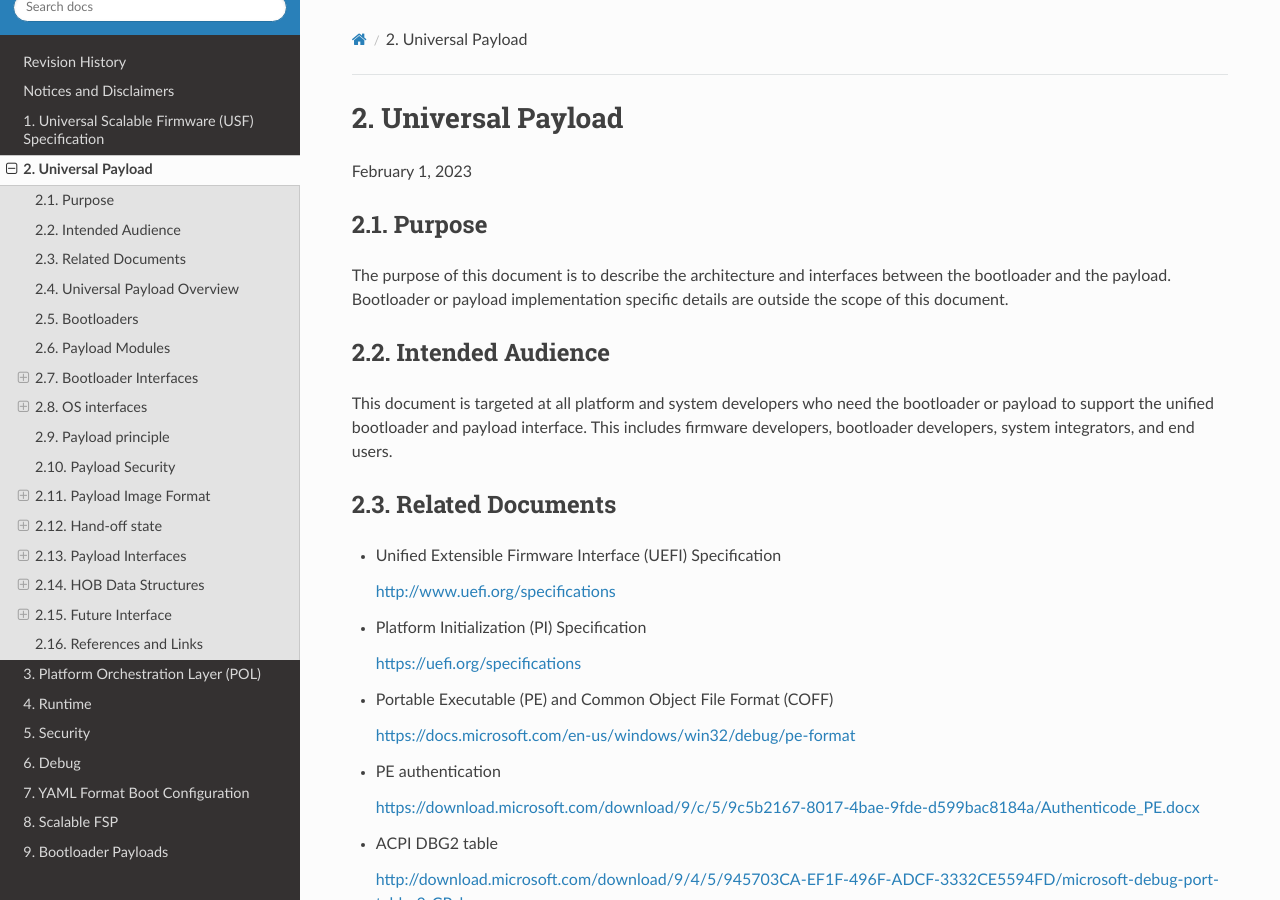
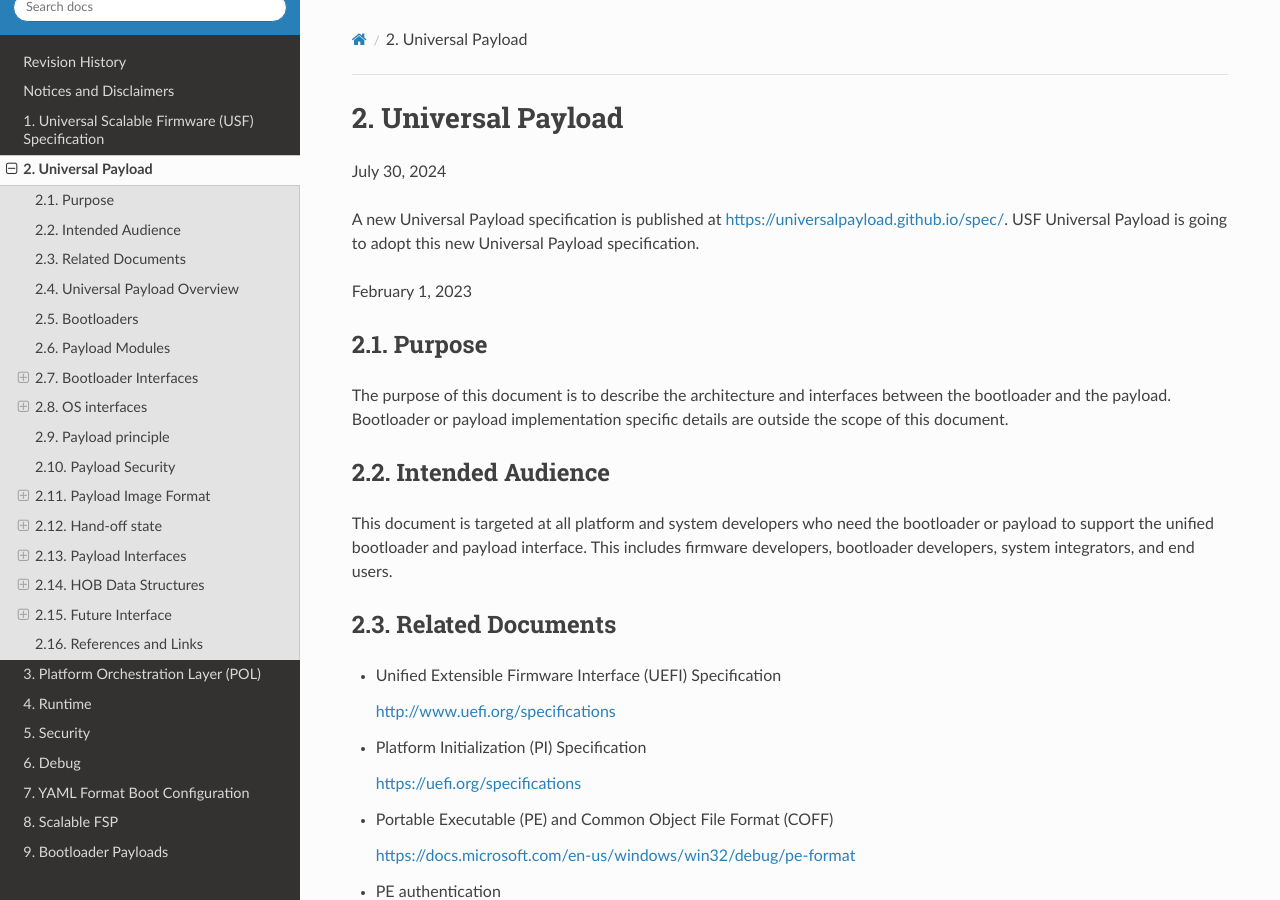
Before and after one commit to UniversalScalableFirmware/documentation, a Sphinx documentation site: the page built from source/2_universal_payload.rst, in a window 1280 px wide and 900 px high. Built offline with Sphinx 7.4.7 and the Read the Docs theme 2.0.0, drawn with Linux system fonts in a browser that asks for light colours.

Commit message:
USF: Universal payload update
A new universal payload spec was published separately by community.
This new spec would be adopted for future payload update.

Signed-off-by: Guo Dong <guo.dong@intel.com>

```diff
--- a/source/2_universal_payload.rst
+++ b/source/2_universal_payload.rst
@@ -2,6 +2,10 @@
 
 Universal Payload
 ===================
+
+July 30, 2024
+
+A new Universal Payload specification is published at https://universalpayload.github.io/spec/. USF Universal Payload is going to adopt this new Universal Payload specification.
 
 February 1, 2023
 
```
